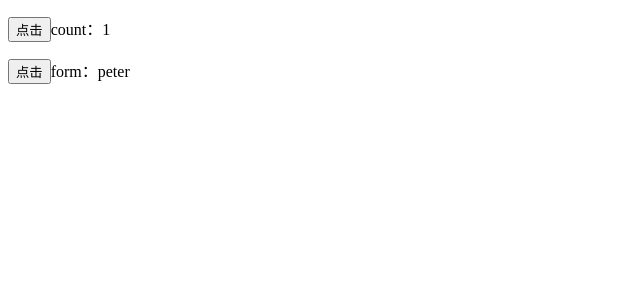
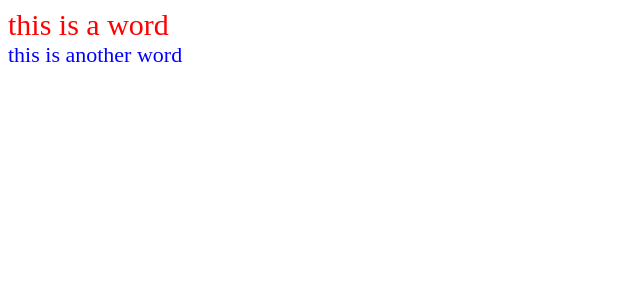
Before and after one commit to gangya0327/luka, a React (Vite) app in the folder heima/react/react-basic/: page / in a window 1280 px wide. Shown: the top 300 px of the page, without its empty margins (0-640 px from the left). Built offline with nearby package versions, Linux system fonts and the light colour scheme.

Commit message:
feat(react-basic): 新增React样式演示并重命名现有demo文件

```diff
--- a/heima/react/react-basic/src/App.jsx
+++ b/heima/react/react-basic/src/App.jsx
@@ -1,10 +1,11 @@
-// import DemoBasic from './demo/DemoBasic';
-import DemoUseState from './demo/DemoUseState';
+// import DemoBasic from './demo/1-basic';
+// import DemoUseState from './demo/2-useState';
+import DemoStyle from './demo/3-style';
 
 function App() {
   return (
     <div>
-      <DemoUseState />
+      <DemoStyle />
     </div>
   );
 }
--- /dev/null
+++ b/heima/react/react-basic/src/demo/3-style.css
@@ -0,0 +1,4 @@
+.foo {
+  color: blue;
+  font-size: 22px;
+}
--- /dev/null
+++ b/heima/react/react-basic/src/demo/3-style.jsx
@@ -0,0 +1,17 @@
+import './3-style.css';
+
+export default function DemoStyle() {
+  const style = {
+    color: 'red',
+    fontSize: '30px',
+  };
+
+  return (
+    <div>
+      {/* 行内样式 */}
+      <div style={style}>this is a word</div>
+      {/* css样式 */}
+      <div className="foo">this is another word</div>
+    </div>
+  );
+}
```
Also changed, not shown: heima/react/react-basic/src/demo/1-basic.jsx (renamed from heima/react/react-basic/src/demo/DemoBasic.jsx), heima/react/react-basic/src/demo/2-useState.jsx (renamed from heima/react/react-basic/src/demo/DemoUseState.jsx).
